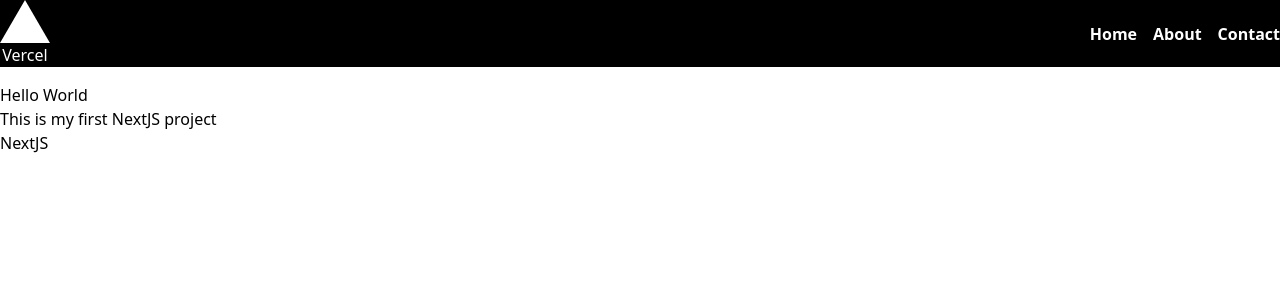
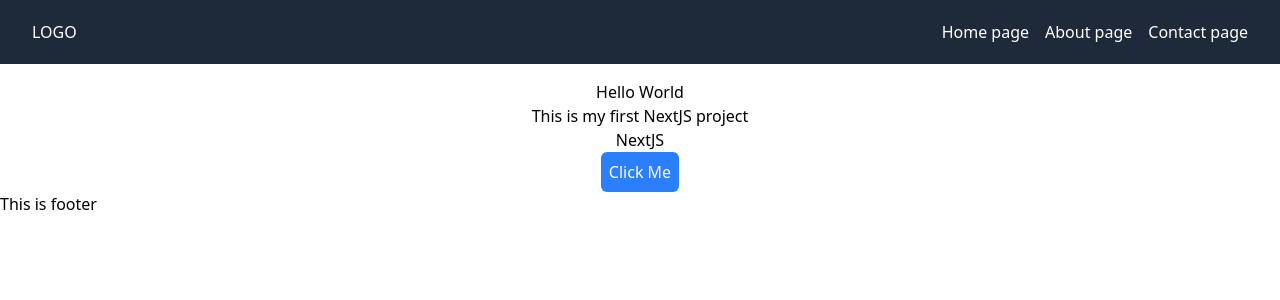
Before and after one commit to anwrat/Setting-Up-Next.js, a Next.js app: page / in a window 1280 px wide. Shown: the top 300 px of the page. Built offline with nearby package versions, Linux system fonts and the light colour scheme.

Commit message:
Making a button component and styling navbar

```diff
--- a/src/app/layout.js
+++ b/src/app/layout.js
@@ -1,6 +1,7 @@
 import { Geist, Geist_Mono } from "next/font/google";
 import "./globals.css";
 import Navbar from "../components/navbar";
+import Footer from "../components/footer";
 
 const geistSans = Geist({
   variable: "--font-geist-sans",
@@ -25,6 +26,7 @@ export default function RootLayout({ children }) {
       >
         <Navbar />
         {children}
+        <Footer />
       </body>
     </html>
   );
--- a/src/app/page.js
+++ b/src/app/page.js
@@ -1,11 +1,14 @@
+import Button from "../components/button"
+
 export default function Home(){
   return(
-    <div>
+    <div className="text-center">
       <h1>Hello World</h1>
       <p>This is my first NextJS project</p>
       <ol>
         <li>NextJS</li>
       </ol>
+      <Button />
     </div>
   )
 }
--- /dev/null
+++ b/src/components/button.js
@@ -0,0 +1,7 @@
+export default function Button(){
+    return(
+        <button className="cursor-pointer bg-blue-500 text-white p-2 rounded-md hover:bg-blue-800">
+            Click Me
+        </button>
+    );
+}
--- /dev/null
+++ b/src/components/footer.js
@@ -0,0 +1,8 @@
+import Link from 'next/link';
+import Vercellogo from 'next/image';
+
+export default function Footer(){
+    return(
+        <p>This is footer</p>
+    );
+}
--- a/src/components/navbar.js
+++ b/src/components/navbar.js
@@ -4,18 +4,19 @@ import Vercellogo from 'next/image';
 
 export default function Navbar(){
     return(
-        <div className='text-white bg-black mb-4'>
-            <div className='container flex items-center mx-auto justify-between'>
-                <div className='flex flex-col items-center'>
-                    <Vercellogo src = '/vercel.svg' alt = "Vercel logo" width={50} height={50}/>
-                    <span>Vercel</span>
-                </div>
-                <div className='flex gap-4'>
-                    <Link href="/" className='font-bold hover:underline'>Home</Link>
-                    <Link href="/about" className='font-bold hover:underline'>About</Link>
-                    <Link href="/contact" className='font-bold hover:underline'>Contact</Link>
+        <nav className='bg-gray-800 text-white mb-4'>
+            <div className='max-w-7xl mx-auto px-4 sm:px-6 lg:px-8'>
+                <div className='flex justify-between items-center h-16'>
+                    <div className='w-1/4'>
+                        <h1>LOGO</h1>
+                    </div>
+                    <div className='flex gap-4'>
+                        <Link href="/">Home page</Link>
+                        <Link href="/about">About page</Link>
+                        <Link href="/contact">Contact page</Link>
+                    </div>
                 </div>
             </div>
-        </div>
+        </nav>
     );
 }
```
